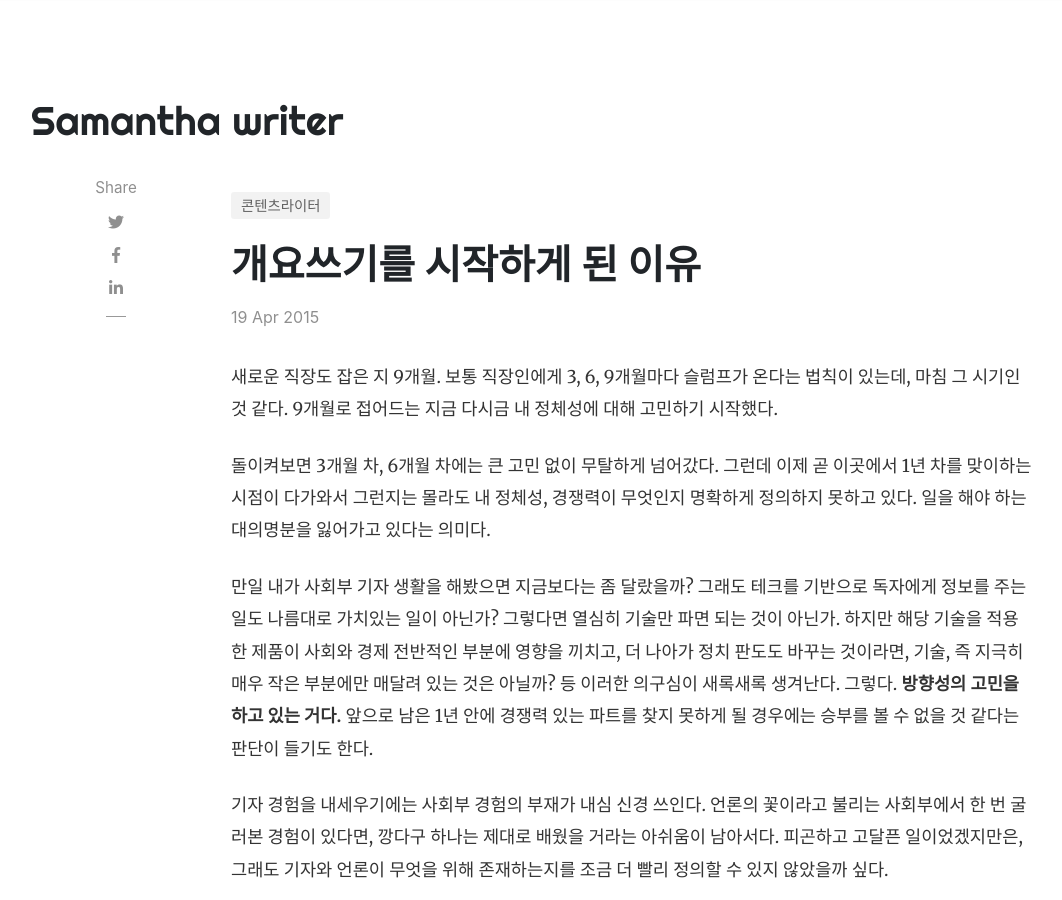
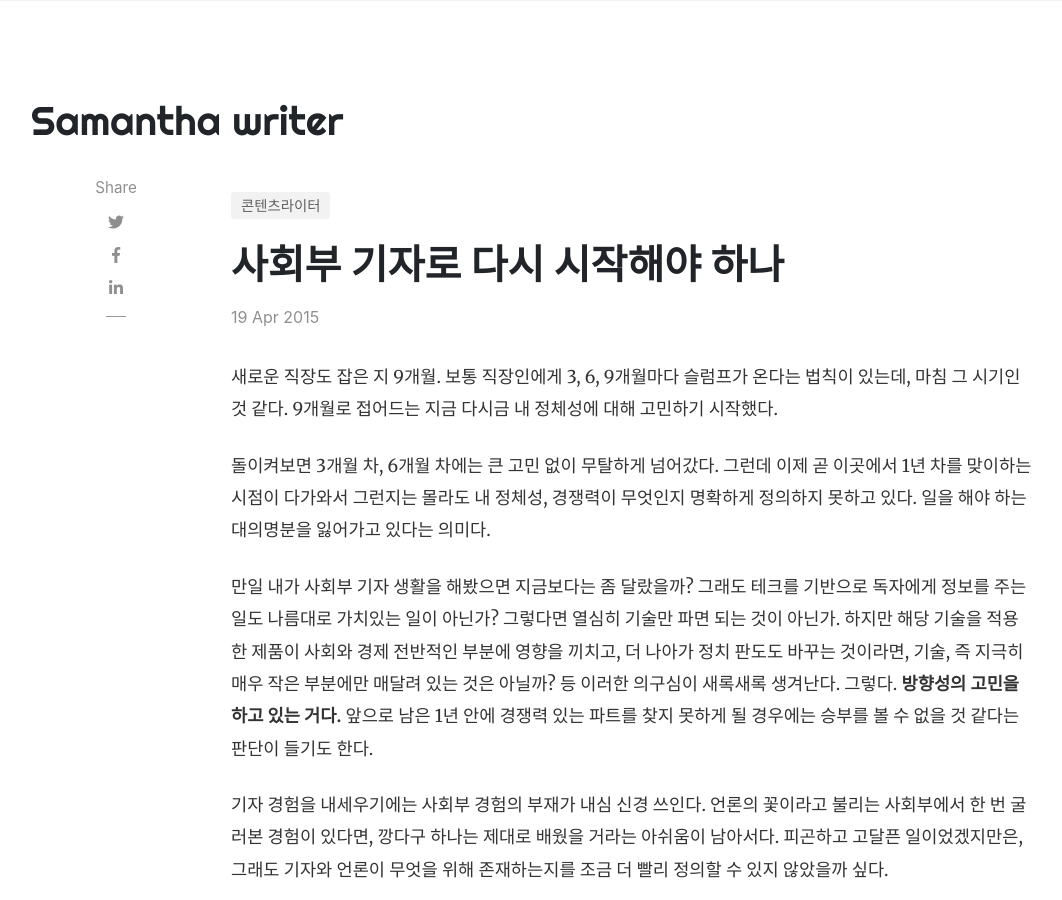
Before and after one commit to samantha-writer/samantha-writer.github.io, a Jekyll site: the page built from _posts/2015-04-19-150419.md, in a window 1280 px wide and 900 px high. Shown: the whole window, without its empty margins (54-1116 px from the left). Built offline with Jekyll 4.4.1, drawn with Linux system fonts in a browser that asks for light colours; nearby versions of some CDN libraries; comment, search, counter and statistics services are not loaded.

Commit message:
Update 2015-04-19-150419.md

```diff
--- a/_posts/2015-04-19-150419.md
+++ b/_posts/2015-04-19-150419.md
@@ -1,6 +1,6 @@
 ---
 layout: post
-title:  "개요쓰기를 시작하게 된 이유"
+title:  사회부 기자로 다시 시작해야 하나
 date: 2015-04-19
 author: samantha
 categories: [ 콘텐츠라이터 ]
```
